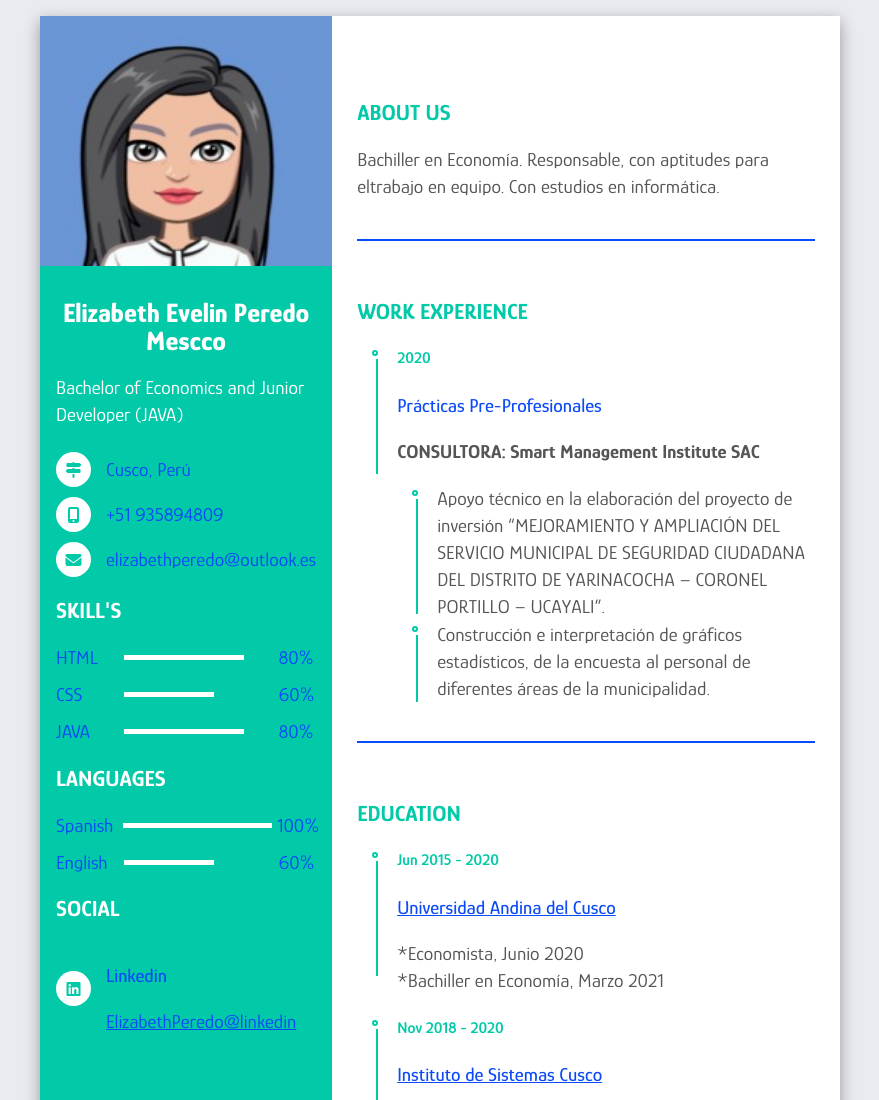
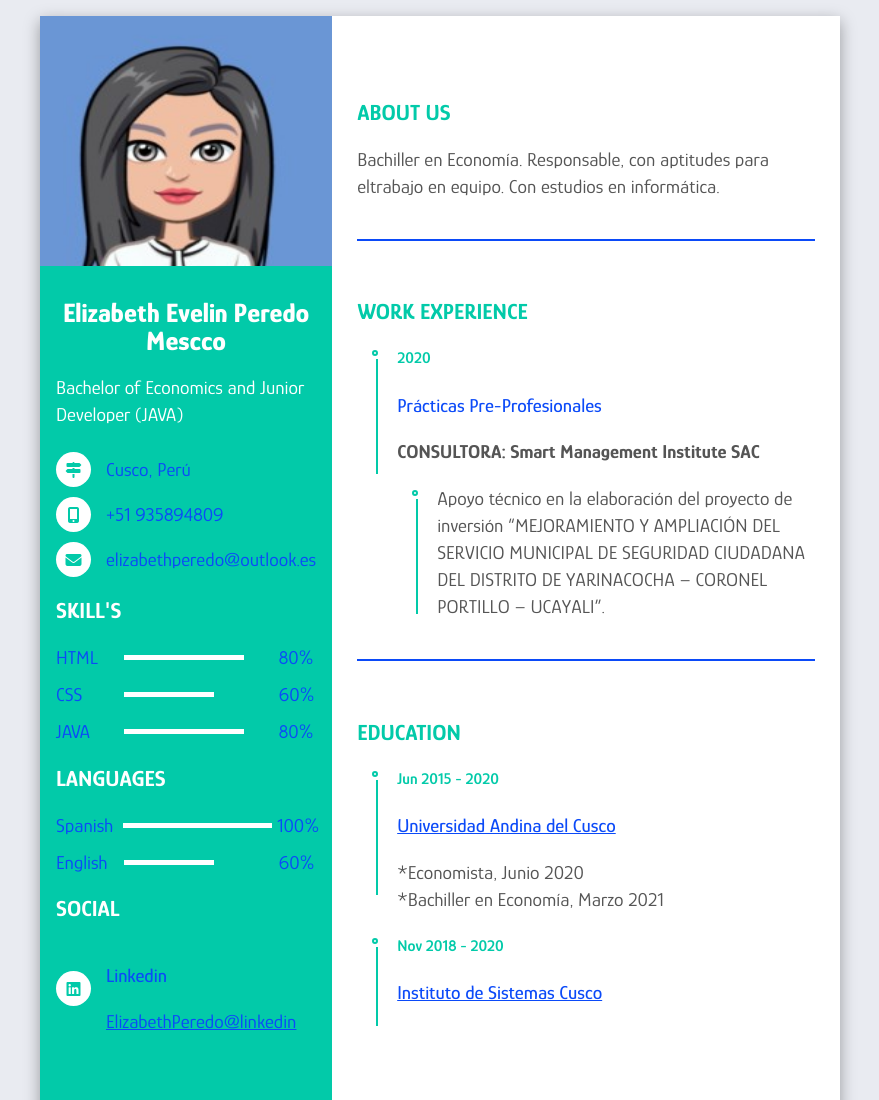
Before and after one commit to ElizabethPeredo/CurriculumVitae, a plain HTML site: page index.html in a window 1280 px wide. Shown: the top 1100 px of the page, without its empty margins (200-1079 px from the left). Drawn offline with nearby package versions, Linux system fonts and the light colour scheme.

Commit message:
Update index.html

```diff
--- a/index.html
+++ b/index.html
@@ -165,8 +165,6 @@
                                     PORTILLO – UCAYALI”.
 
                                 </li>
-                                <li>Construcción e interpretación de gráficos estadísticos, de la encuesta al personal
-                                    de diferentes áreas de la municipalidad.</li>
                             </ul>
                         </div>
                     </li>
```
